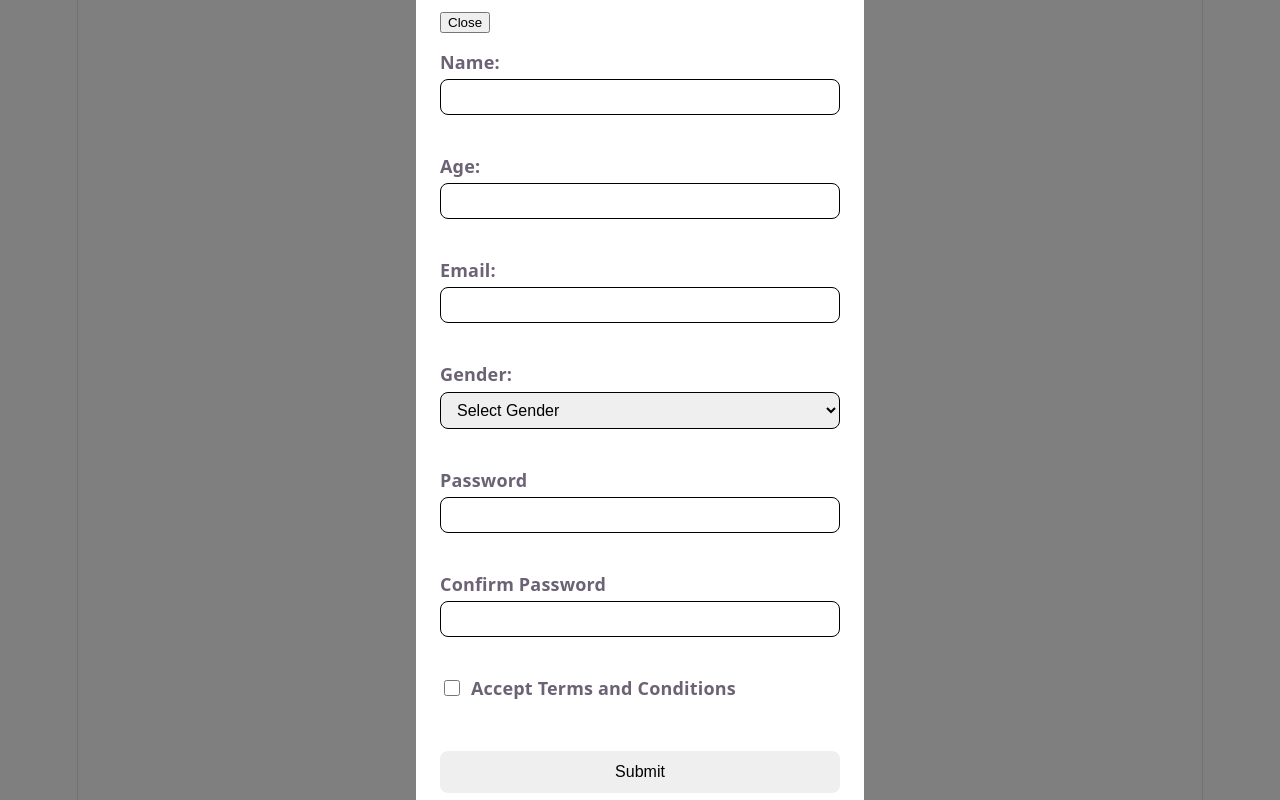
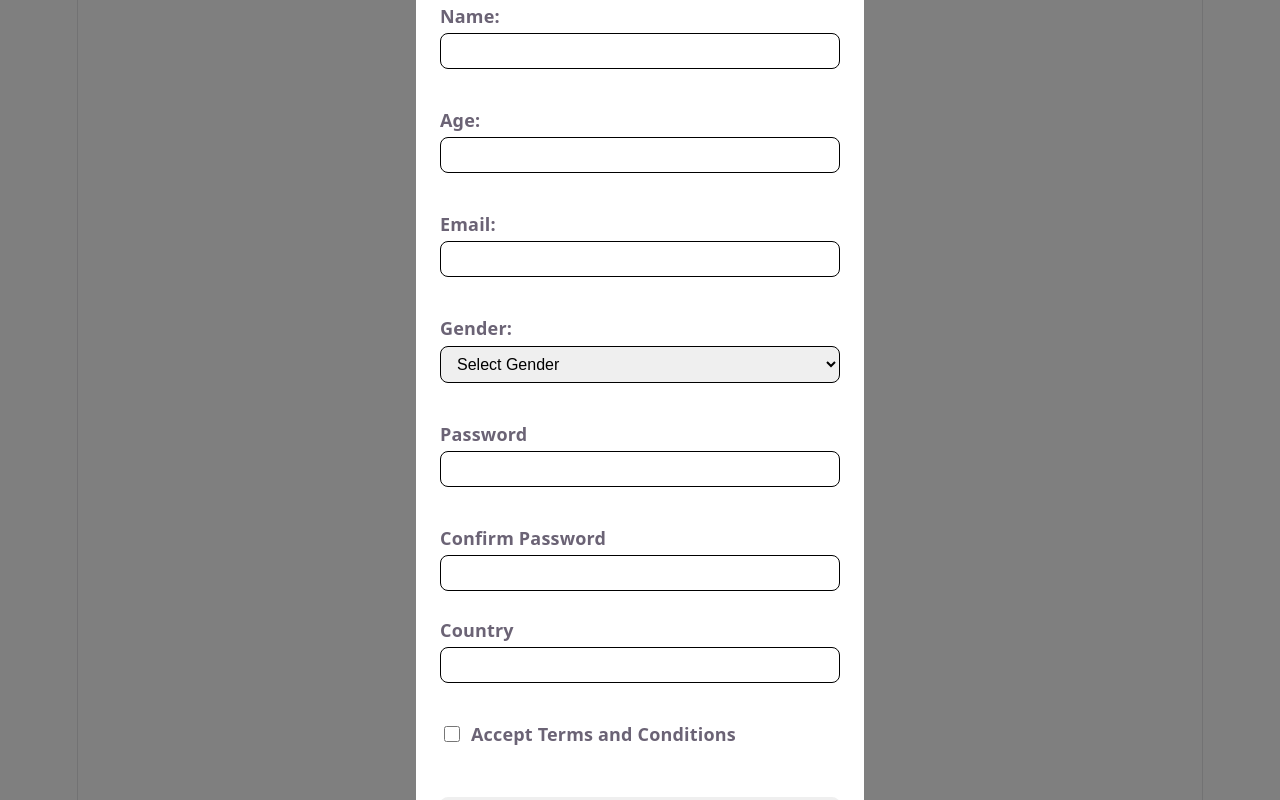
Before and after one commit to YekaterinaAlex/React-project, a React (Vite) app in the folder rs-react-app/: page / in a window 1280 px wide. Both pictures are taken after a click on the button "Open Uncontrolled Form". Built offline with nearby package versions, Linux system fonts and the light colour scheme; the HTML template or start-up script is replaced by a standard one.

Commit message:
feat: add countries

```diff
--- a/rs-react-app/src/forms/UncontrolledForm/UncontrolledForm.tsx
+++ b/rs-react-app/src/forms/UncontrolledForm/UncontrolledForm.tsx
@@ -1,6 +1,7 @@
 import { formSchema } from '../../validation/formSchema';
 
 import { useState } from 'react';
+import { useAppSelector } from '../../store/hooks';
 
 import {
   StyledField,
@@ -22,13 +23,16 @@ type FormErrors = Partial<
     | 'gender'
     | 'termsAccepted'
     | 'password'
-    | 'confirmPassword',
+    | 'confirmPassword'
+    | 'country',
     string
   >
 >;
 
 function UncontrolledForm() {
   const [errors, setErrors] = useState<FormErrors>({});
+
+  const countries = useAppSelector((state) => state.forms.countries);
 
   const handleSubmit = (event: React.FormEvent<HTMLFormElement>) => {
     event.preventDefault();
@@ -44,6 +48,7 @@ function UncontrolledForm() {
       termsAccepted: formData.get('terms') === 'on',
       password: String(formData.get('password') ?? ''),
       confirmPassword: String(formData.get('confirmPassword') ?? ''),
+      country: String(formData.get('country') ?? ''),
     };
 
     const result = formSchema.safeParse(data);
@@ -105,6 +110,21 @@ function UncontrolledForm() {
           type="password"
         />
         <StyledError>{errors.confirmPassword ?? ''}</StyledError>
+        <StyledField>
+          <StyledLabel htmlFor="country">Country</StyledLabel>
+          <StyledInput
+            id="country"
+            name="country"
+            type="text"
+            list="countries"
+          />
+          <datalist id="countries">
+            {countries.map((country) => (
+              <option key={country} value={country} />
+            ))}
+          </datalist>
+          <StyledError>{errors.country ?? ''}</StyledError>
+        </StyledField>
       </StyledField>
       <StyledCheckboxWrapper>
         <StyledCheckbox id="terms" name="terms" type="checkbox" />
--- a/rs-react-app/src/store/formsSlice.ts
+++ b/rs-react-app/src/store/formsSlice.ts
@@ -10,12 +10,16 @@ type FormState = {
 const initialState: FormState = {
   submissions: [],
   countries: [
+    'Armenia',
     'Belarus',
     'Canada',
+    'Germany',
     'Kazakhstan',
-    'Germany',
+    'Poland',
+    'Russia',
+    'Spain',
+    'Ukraine',
     'United States',
-    'Spain',
   ],
 };
 
```
